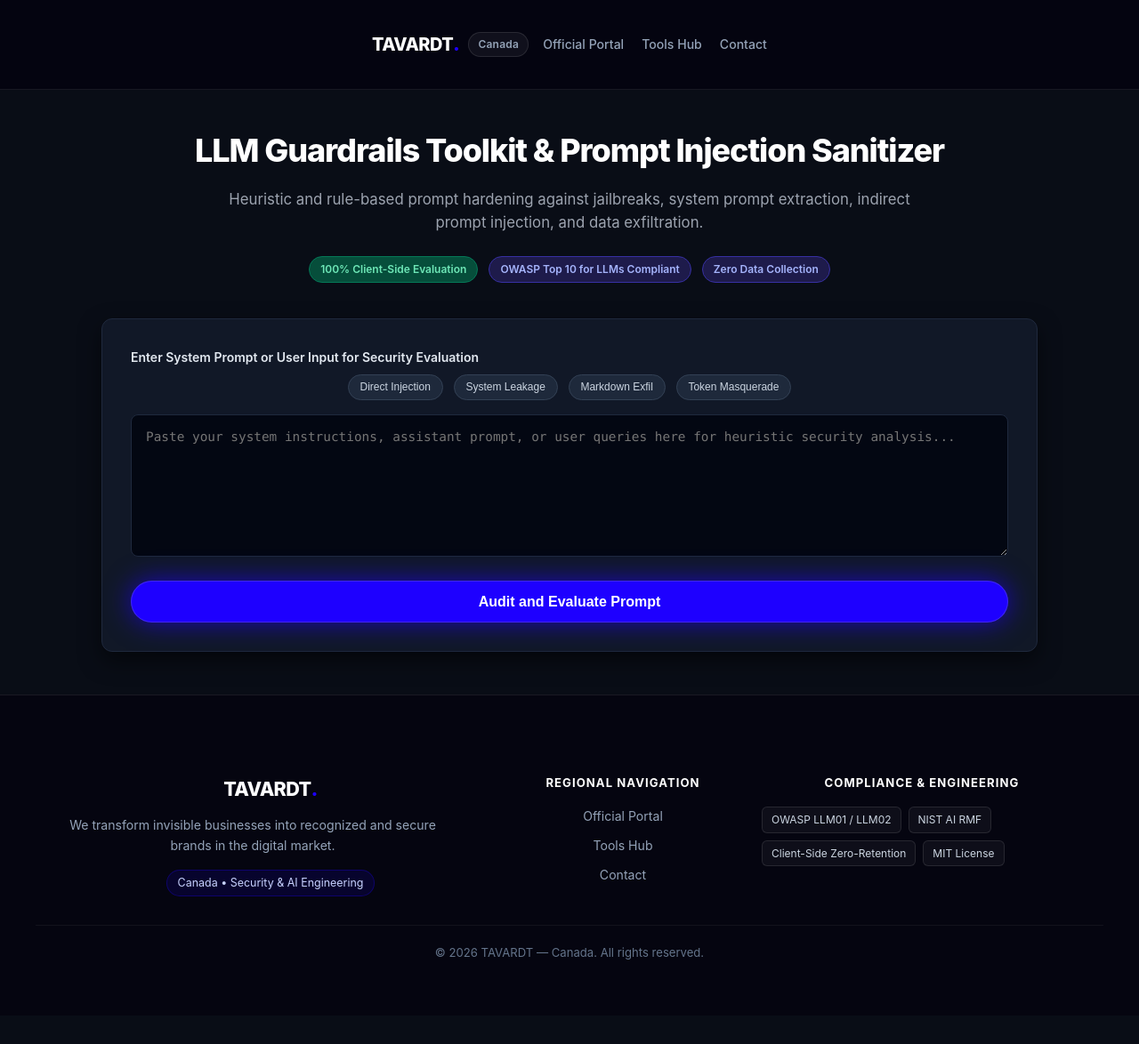
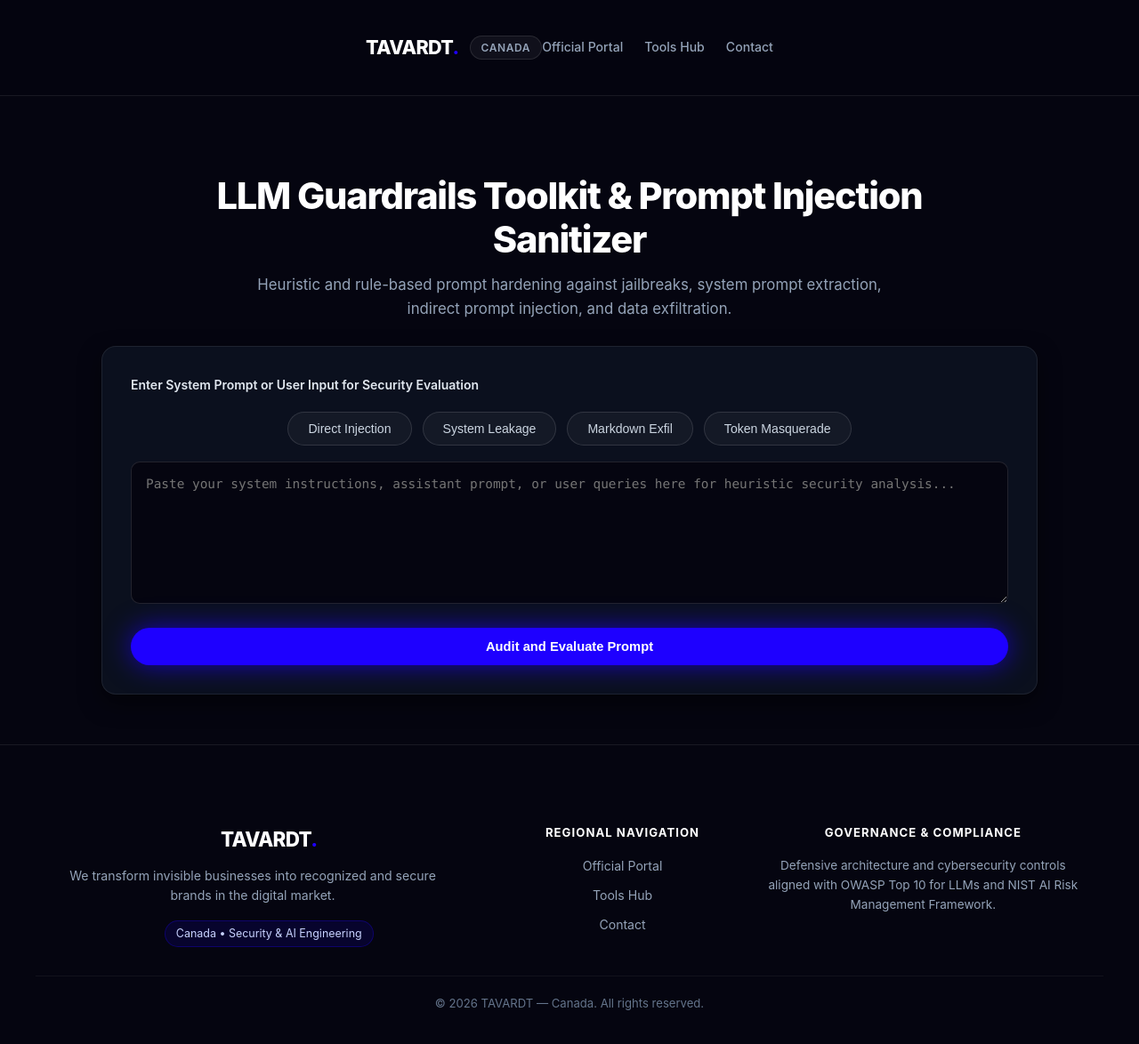
Before and after one commit to TAVARDT-Canada/llm-guardrails-toolkit-ca, a plain HTML site: page index.html in a window 1280 px wide. Shown: the whole page at 89% size. Before the commit the page ends 1142 px from the top, so only its background shows below. Drawn offline with Linux system fonts and the light colour scheme.

Commit message:
refactor(pages): apply unified obsidian theme #050510, purge junior badges, center buttons, enforce strict corporate standards

```diff
--- a/index.html
+++ b/index.html
@@ -80,215 +80,300 @@
   </script>
   <style>
 
-/* ==================== TAVARDT BRAND STANDARDIZATION ==================== */
+/* ==========================================================================
+   TAVARDT UNIFIED ENTERPRISE DESIGN SYSTEM (ASTRYX TOKENS)
+   ========================================================================== */
 :root {
-  --tavardt-blue: #1e00ff !important;
-  --tavardt-blue-hover: #1500db !important;
-  --tavardt-blue-glow: 0 0 30px rgba(30, 0, 255, 0.7) !important;
-  --tavardt-blue-glow-lg: 0 0 45px rgba(30, 0, 255, 0.95) !important;
+  --bg: #050510 !important;
+  --bg2: #0b101e !important;
+  --bg3: #111827 !important;
+  --card-bg: #0b101e !important;
+  --surface: #0b101e !important;
+  --surface-card: #0e1526 !important;
+  --surface-elevated: #131d33 !important;
+  --card-border: rgba(255, 255, 255, 0.08) !important;
+  --border: rgba(255, 255, 255, 0.08) !important;
   --accent: #1e00ff !important;
   --accent-hover: #1500db !important;
   --blue: #1e00ff !important;
+  --info: #1e00ff !important;
+  --text: #f8fafc !important;
+  --text-muted: #94a3b8 !important;
+  --text2: #94a3b8 !important;
+  --code-bg: #030712 !important;
+}
+
+html, body {
+  background-color: #050510 !important;
+  color: #f8fafc !important;
+  font-family: -apple-system, BlinkMacSystemFont, "Segoe UI", Roboto, Helvetica, Arial, sans-serif !important;
+  margin: 0 !important;
+  padding: 0 !important;
+  min-height: 100vh !important;
+  -webkit-font-smoothing: antialiased !important;
 }
 
 /* Header */
 .tavardt-header {
-  width: 100%;
-  background: rgba(5, 5, 16, 0.94);
-  backdrop-filter: blur(12px);
-  -webkit-backdrop-filter: blur(12px);
-  border-bottom: 1px solid rgba(255, 255, 255, 0.08);
-  position: sticky;
-  top: 0;
-  z-index: 999;
+  width: 100% !important;
+  background: rgba(5, 5, 16, 0.95) !important;
+  backdrop-filter: blur(16px) !important;
+  -webkit-backdrop-filter: blur(16px) !important;
+  border-bottom: 1px solid rgba(255, 255, 255, 0.08) !important;
+  position: sticky !important;
+  top: 0 !important;
+  z-index: 1000 !important;
 }
 .tavardt-header-inner {
-  max-width: 1200px;
-  margin: 0 auto;
-  padding: 14px 24px;
-  display: flex;
-  justify-content: space-between;
-  align-items: center;
-  gap: 16px;
-  flex-wrap: wrap;
+  max-width: 1200px !important;
+  margin: 0 auto !important;
+  padding: 16px 24px !important;
+  display: flex !important;
+  justify-content: space-between !important;
+  align-items: center !important;
+  box-sizing: border-box !important;
 }
 .tavardt-brand {
-  display: inline-flex;
-  align-items: center;
-  gap: 10px;
-  text-decoration: none;
-  color: #ffffff;
+  display: inline-flex !important;
+  align-items: center !important;
+  gap: 12px !important;
+  text-decoration: none !important;
+  color: #ffffff !important;
 }
 .tavardt-logo-text {
-  font-size: 1.25rem;
-  font-weight: 800;
-  letter-spacing: -0.03em;
-  color: #ffffff;
+  font-size: 1.35rem !important;
+  font-weight: 800 !important;
+  letter-spacing: -0.03em !important;
+  color: #ffffff !important;
 }
 .tavardt-brand-dot {
   color: #1e00ff !important;
-  font-size: 1.4rem;
-  line-height: 1;
 }
 .tavardt-badge-jurisdiction {
-  font-size: 0.75rem;
-  font-weight: 600;
-  color: #94a3b8;
-  padding: 3px 10px;
-  background: rgba(255, 255, 255, 0.05);
-  border: 1px solid rgba(255, 255, 255, 0.1);
-  border-radius: 9999px;
-  letter-spacing: 0.02em;
+  font-size: 0.75rem !important;
+  font-weight: 600 !important;
+  color: #94a3b8 !important;
+  padding: 3px 12px !important;
+  background: rgba(255, 255, 255, 0.05) !important;
+  border: 1px solid rgba(255, 255, 255, 0.1) !important;
+  border-radius: 9999px !important;
+  text-transform: uppercase !important;
+  letter-spacing: 0.05em !important;
 }
 .tavardt-nav {
-  display: flex;
-  align-items: center;
-  gap: 20px;
-  flex-wrap: wrap;
+  display: flex !important;
+  align-items: center !important;
+  gap: 24px !important;
 }
 .tavardt-nav-link {
-  color: #94a3b8;
-  text-decoration: none;
-  font-size: 0.88rem;
-  font-weight: 500;
-  transition: color 0.2s ease;
+  color: #94a3b8 !important;
+  text-decoration: none !important;
+  font-size: 0.88rem !important;
+  font-weight: 500 !important;
+  transition: color 0.2s ease !important;
 }
 .tavardt-nav-link:hover {
-  color: #ffffff;
+  color: #ffffff !important;
 }
 
-/* Centered Button Row */
-.btn-row, .sample-buttons {
+/* Hero Section */
+.tavardt-hero, .hero {
+  max-width: 1000px !important;
+  margin: 0 auto !important;
+  padding: 48px 24px 28px !important;
+  text-align: center !important;
+  box-sizing: border-box !important;
+  background: transparent !important;
+  border: none !important;
+}
+.tavardt-hero h1, .hero h1, h1 {
+  font-size: clamp(1.8rem, 4vw, 2.6rem) !important;
+  font-weight: 800 !important;
+  letter-spacing: -0.03em !important;
+  margin: 0 0 12px 0 !important;
+  color: #ffffff !important;
+  line-height: 1.2 !important;
+}
+.tavardt-hero p, .hero p {
+  font-size: 1.05rem !important;
+  color: #94a3b8 !important;
+  max-width: 720px !important;
+  margin: 0 auto !important;
+  line-height: 1.6 !important;
+}
+
+/* Strict Suppression of Junior Elements */
+.badge-bar, .badges, .hero-badge, .hero img, .hero-img, .cta-grid, .cta-btn.wa, [class*="wa"],  {
+  display: none !important;
+}
+
+/* Containers and Cards */
+.card, .main-card, .panel, .stage-card, .vector-card {
+  background: #0b101e !important;
+  border: 1px solid rgba(255, 255, 255, 0.08) !important;
+  border-radius: 16px !important;
+}
+.container, main, .main-wrap {
+  background: transparent !important;
+  border: none !important;
+  box-shadow: none !important;
+}
+
+/* Textareas & Inputs */
+textarea, input[type="text"] {
+  background: #050510 !important;
+  border: 1px solid rgba(255, 255, 255, 0.12) !important;
+  border-radius: 10px !important;
+  color: #f8fafc !important;
+  font-family: 'Fira Code', Consolas, Monaco, monospace !important;
+}
+textarea:focus, input[type="text"]:focus {
+  border-color: #1e00ff !important;
+  outline: none !important;
+  box-shadow: 0 0 15px rgba(30, 0, 255, 0.3) !important;
+}
+
+/* Button Centering Containers */
+.btn-row, .presets-row, .sample-buttons {
   display: flex !important;
   justify-content: center !important;
   align-items: center !important;
+  gap: 12px !important;
+  margin: 18px 0 !important;
   flex-wrap: wrap !important;
-  gap: 12px !important;
 }
 
-/* Primary Action Buttons */
-.btn-primary, button.btn-primary, .btn-action-main, #btn-generate-blueprint, #btn-audit, .btn-run, #run-audit-btn, .btn-execute, .btn-analyze, .cta-btn.primary, .btn-act, #btn-copy {
+/* PRIMARY BUTTONS: 100% TAVARDT Electric Blue (#1e00ff) */
+.btn-primary, button.btn-primary, .btn-action-main, #btn-generate-blueprint, #btn-audit, .btn-run, #run-audit-btn, .btn-execute, .btn-analyze {
   background: #1e00ff !important;
   color: #ffffff !important;
+  border: none !important;
   border-radius: 9999px !important;
-  border: 1px solid rgba(255, 255, 255, 0.15) !important;
+  font-size: 0.92rem !important;
+  font-weight: 600 !important;
+  padding: 13px 36px !important;
   box-shadow: 0 0 30px rgba(30, 0, 255, 0.7) !important;
-  font-weight: 600 !important;
   cursor: pointer !important;
   transition: all 0.25s cubic-bezier(0.16, 1, 0.3, 1) !important;
+  text-decoration: none !important;
+  display: inline-flex !important;
+  align-items: center !important;
+  justify-content: center !important;
 }
-.btn-primary:hover, button.btn-primary:hover, .btn-action-main:hover, #btn-generate-blueprint:hover, #btn-audit:hover, .btn-run:hover, #run-audit-btn:hover, .btn-execute:hover, .btn-analyze:hover, .cta-btn.primary:hover, .btn-act:hover, #btn-copy:hover {
+.btn-primary:hover, button.btn-primary:hover, .btn-action-main:hover, #btn-generate-blueprint:hover, #btn-audit:hover, .btn-run:hover, #run-audit-btn:hover, .btn-execute:hover, .btn-analyze:hover {
   background: #1500db !important;
   box-shadow: 0 0 45px rgba(30, 0, 255, 0.95) !important;
   transform: translateY(-1px) !important;
 }
 
-/* Secondary & Preset Buttons */
-.btn-secondary, button.btn-secondary, .btn-sample, .btn-preset, button.btn-preset, .btn-action-secondary, .code-tab, .tab-btn, .cta-btn.secondary {
+/* SECONDARY BUTTONS: Clean dark pill */
+.btn-secondary, button.btn-secondary, .btn-sample, .btn-preset, button.btn-preset, .btn-action-secondary, .code-tab, .tab-btn {
+  background: rgba(255, 255, 255, 0.04) !important;
+  border: 1px solid rgba(255, 255, 255, 0.12) !important;
+  color: #cbd5e1 !important;
   border-radius: 9999px !important;
+  font-size: 0.88rem !important;
+  font-weight: 500 !important;
+  padding: 10px 22px !important;
+  cursor: pointer !important;
   transition: all 0.2s ease !important;
 }
-.btn-secondary:hover, button.btn-secondary:hover, .btn-sample:hover, .btn-preset:hover, button.btn-preset:hover, .btn-action-secondary:hover, .cta-btn.secondary:hover {
+.btn-secondary:hover, button.btn-secondary:hover, .btn-sample:hover, .btn-preset:hover, button.btn-preset:hover, .btn-action-secondary:hover {
   border-color: #1e00ff !important;
   color: #ffffff !important;
+  background: rgba(30, 0, 255, 0.08) !important;
 }
 
-/* Tabs Active */
-.code-tab.active, .tab-btn.active, .tab.active, .arch-btn.active {
+/* Active State for Tabs & Selectors */
+.code-tab.active, .tab-btn.active, .tab.active, .arch-btn.active, .btn-preset.active-hard {
   border-color: #1e00ff !important;
+  color: #ffffff !important;
+  background: rgba(30, 0, 255, 0.12) !important;
 }
 
-/* Footer */
+/* Institutional Footer */
 .tavardt-footer {
-  width: 100%;
-  background: #050510;
-  border-top: 1px solid rgba(255, 255, 255, 0.08);
-  margin-top: 48px;
-  color: #94a3b8;
+  width: 100% !important;
+  background: #050510 !important;
+  border-top: 1px solid rgba(255, 255, 255, 0.08) !important;
+  margin-top: 56px !important;
+  color: #94a3b8 !important;
 }
 .tavardt-footer-inner {
-  max-width: 1200px;
-  margin: 0 auto;
-  padding: 48px 24px 32px;
-  display: grid;
-  grid-template-columns: 2fr 1fr 1.5fr;
-  gap: 36px;
+  max-width: 1200px !important;
+  margin: 0 auto !important;
+  padding: 48px 24px 32px !important;
+  display: grid !important;
+  grid-template-columns: 2fr 1fr 1.5fr !important;
+  gap: 40px !important;
 }
 @media (max-width: 768px) {
   .tavardt-footer-inner {
-    grid-template-columns: 1fr;
-    gap: 28px;
+    grid-template-columns: 1fr !important;
+    gap: 28px !important;
   }
 }
 .tavardt-footer-logo {
-  font-size: 1.35rem;
-  font-weight: 800;
-  color: #ffffff;
-  margin-bottom: 12px;
-  letter-spacing: -0.03em;
+  font-size: 1.4rem !important;
+  font-weight: 800 !important;
+  color: #ffffff !important;
+  margin-bottom: 12px !important;
+  letter-spacing: -0.03em !important;
 }
 .tavardt-footer-mission {
-  font-size: 0.88rem;
-  line-height: 1.6;
-  color: #94a3b8;
-  margin-bottom: 16px;
-  max-width: 440px;
+  font-size: 0.88rem !important;
+  line-height: 1.6 !important;
+  color: #94a3b8 !important;
+  margin-bottom: 16px !important;
+  max-width: 440px !important;
 }
 .tavardt-footer-jurisdiction-tag {
-  display: inline-block;
-  font-size: 0.78rem;
-  color: #c7d2fe;
-  background: rgba(30, 0, 255, 0.12);
-  border: 1px solid rgba(30, 0, 255, 0.3);
-  padding: 4px 12px;
-  border-radius: 9999px;
+  display: inline-block !important;
+  font-size: 0.78rem !important;
+  color: #c7d2fe !important;
+  background: rgba(30, 0, 255, 0.12) !important;
+  border: 1px solid rgba(30, 0, 255, 0.3) !important;
+  padding: 4px 12px !important;
+  border-radius: 9999px !important;
 }
 .tavardt-footer-heading {
-  font-size: 0.82rem;
-  font-weight: 700;
-  text-transform: uppercase;
-  letter-spacing: 0.08em;
-  color: #ffffff;
-  margin-bottom: 16px;
+  font-size: 0.82rem !important;
+  font-weight: 700 !important;
+  text-transform: uppercase !important;
+  letter-spacing: 0.08em !important;
+  color: #ffffff !important;
+  margin-bottom: 16px !important;
 }
 .tavardt-footer-links {
-  list-style: none;
-  padding: 0;
-  margin: 0;
-  display: flex;
-  flex-direction: column;
-  gap: 10px;
+  list-style: none !important;
+  padding: 0 !important;
+  margin: 0 !important;
+  display: flex !important;
+  flex-direction: column !important;
+  gap: 10px !important;
 }
 .tavardt-footer-links a {
-  color: #94a3b8;
-  text-decoration: none;
-  font-size: 0.88rem;
-  transition: color 0.2s ease;
+  color: #94a3b8 !important;
+  text-decoration: none !important;
+  font-size: 0.88rem !important;
+  transition: color 0.2s ease !important;
 }
 .tavardt-footer-links a:hover {
-  color: #1e00ff;
+  color: #1e00ff !important;
 }
-.tavardt-footer-badges {
-  display: flex;
-  flex-wrap: wrap;
-  gap: 8px;
-}
-.tavardt-fbadge {
-  font-size: 0.75rem;
-  color: #cbd5e1;
-  background: rgba(255, 255, 255, 0.04);
-  border: 1px solid rgba(255, 255, 255, 0.1);
-  padding: 4px 10px;
-  border-radius: 6px;
+.tavardt-footer-compliance-text {
+  font-size: 0.85rem !important;
+  line-height: 1.6 !important;
+  color: #94a3b8 !important;
 }
 .tavardt-footer-bottom {
-  max-width: 1200px;
-  margin: 0 auto;
-  padding: 20px 24px;
-  border-top: 1px solid rgba(255, 255, 255, 0.05);
-  text-align: center;
-  font-size: 0.82rem;
-  color: #64748b;
+  max-width: 1200px !important;
+  margin: 0 auto !important;
+  padding: 20px 24px !important;
+  border-top: 1px solid rgba(255, 255, 255, 0.05) !important;
+  text-align: center !important;
+  font-size: 0.82rem !important;
+  color: #64748b !important;
 }
 
   </style>
@@ -302,8 +387,8 @@
       --bg: #090d16;
       --card-bg: #111827;
       --card-border: #1f293d;
-      --accent: #1e00ff;
-      --accent-hover: #1500db;
+      --accent: #6366f1;
+      --accent-hover: #4f46e5;
       --text: #f3f4f6;
       --text-muted: #9ca3af;
       --pass: #10b981;
@@ -569,11 +654,7 @@
     <div class="hero">
       <h1>LLM Guardrails Toolkit & Prompt Injection Sanitizer</h1>
       <p>Heuristic and rule-based prompt hardening against jailbreaks, system prompt extraction, indirect prompt injection, and data exfiltration.</p>
-      <div class="badges">
-        <span class="badge badge-green">100% Client-Side Evaluation</span>
-        <span class="badge">OWASP Top 10 for LLMs Compliant</span>
-        <span class="badge">Zero Data Collection</span>
-      </div>
+
     </div>
 
     <div class="main-card">
@@ -638,13 +719,8 @@
       </ul>
     </div>
     <div class="tavardt-footer-col">
-      <div class="tavardt-footer-heading">Compliance & Engineering</div>
-      <div class="tavardt-footer-badges">
-        <span class="tavardt-fbadge">OWASP LLM01 / LLM02</span>
-        <span class="tavardt-fbadge">NIST AI RMF</span>
-        <span class="tavardt-fbadge">Client-Side Zero-Retention</span>
-        <span class="tavardt-fbadge">MIT License</span>
-      </div>
+      <div class="tavardt-footer-heading">Governance & Compliance</div>
+      <p class="tavardt-footer-compliance-text">Defensive architecture and cybersecurity controls aligned with OWASP Top 10 for LLMs and NIST AI Risk Management Framework.</p>
     </div>
   </div>
   <div class="tavardt-footer-bottom">
```
